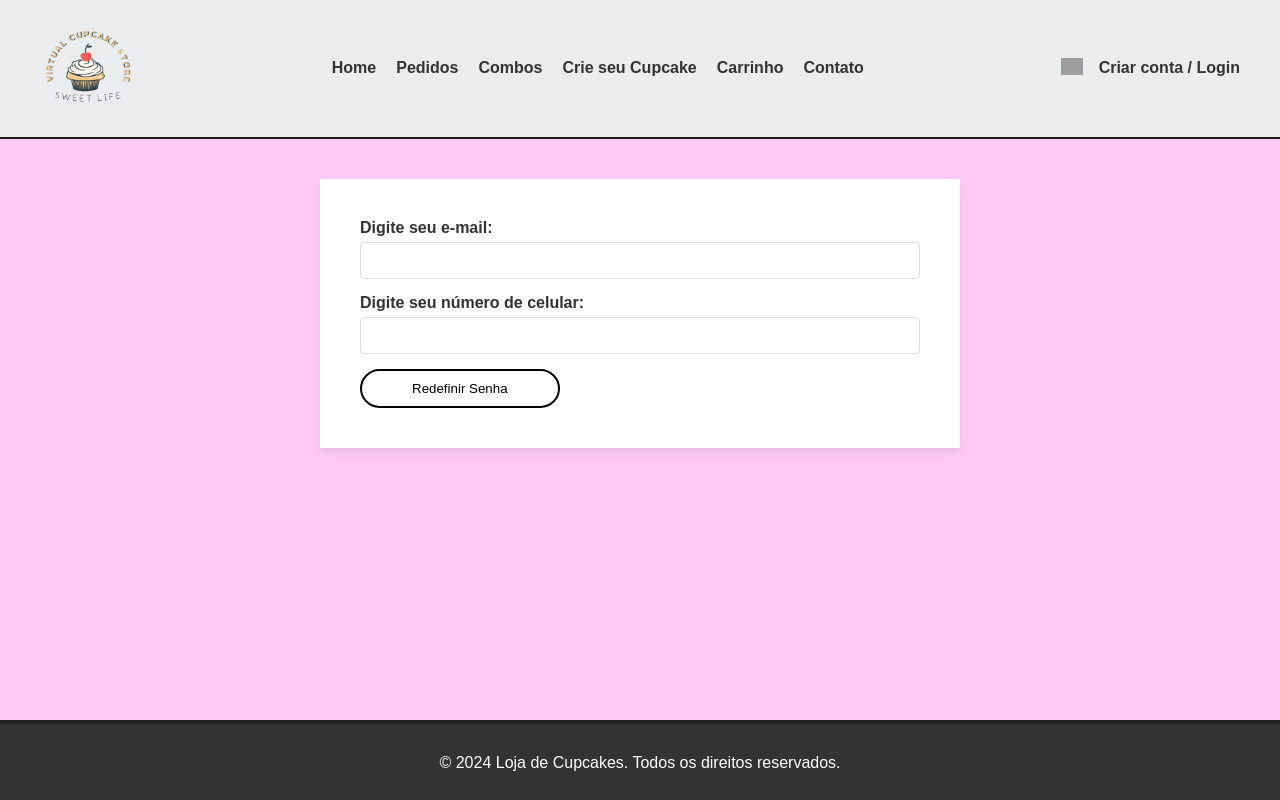
After one commit to Miguel-Aguiar/virtual-cupcake-store, a PHP site: page /redefinirSenha.html in a window 1280 px wide. The commit adds this page. Run offline with PHP 8.4, Linux system fonts and the light colour scheme; grey boxes are pictures that could not be loaded.

Commit message:
Melhorias e Correções finalizadas

```diff
--- a/Controller/PedidoController.php
+++ b/Controller/PedidoController.php
@@ -21,5 +21,9 @@
             return $this->pedido->pedidoEntregue($usuario);
         }
 
+        public function adicionarNota($idPedido, $nota){
+            return $this->pedido->adicionarNota($idPedido, $nota);
+        }
+
     }
 ?>
--- a/Controller/pedido_entregue.php
+++ b/Controller/pedido_entregue.php
@@ -6,9 +6,6 @@
     $usuario = $_SESSION['usuario_id'];
 
     try {
-
-        $db = new Database();
-        $conn = $db->connect();
 
         $pedidoController = new PedidoController();
         $pedidoController->pedidoEntregue($usuario);
--- a/View/carrinho.php
+++ b/View/carrinho.php
@@ -161,8 +161,8 @@
 
                         echo "<div class='carrinho-itens'>";
 
-                        $primeiroItem = reset($carrinho);
-                        $ultimoItem = end($carrinho);
+                        // $primeiroItem = reset($carrinho);
+                        // $ultimoItem = end($carrinho);
 
                         foreach ($carrinho as $item) {
 
--- /dev/null
+++ b/View/redefinirSenha.html
@@ -0,0 +1,53 @@
+<!DOCTYPE html>
+<html lang="pt-br">
+<head>
+    <meta charset="UTF-8">
+    <meta name="viewport" content="width=device-width, initial-scale=1.0">
+    <title>Loja de Cupcakes</title>
+    <link rel="stylesheet" href="style.css">
+    <link rel="shortcut icon" href="./assets/favicon.png" type="image/x-icon">
+</head>
+<body id="RedefinirSenha">
+
+    <header>
+        <nav class="navbar">
+            <div class="logo">
+                <a href="home.php"><img src="./assets/logo.png" alt="Logo" width="96px" /></a>
+            </div>
+            <ul class="menu">
+                <li><a href="home.php">Home</a></li>
+                <li><a href="pedidos.php">Pedidos</a></li>
+                <li><a href="combos.php">Combos</a></li>
+                <li><a href="criarCupcake.php">Crie seu Cupcake</a></li>
+                <li><a href="carrinho.php">Carrinho</a></li>
+                <li><a href="contato.php">Contato</a></li>
+            </ul>
+            <button class="menu-toggle" onclick="toggleMenu()">☰</button>
+            <div class="account-area">
+                <div class="cart-icon">
+                    <img src="cart-icon.png" alt="" />
+                </div>
+                <a href="login.html" class="login-link">Criar conta / Login</a>
+            </div>
+        </nav>
+    </header>
+
+    <div class="auth-container">
+        <div class="login-block">
+            <form action="../Controller/verificar_usuario.php" method="POST" class="register-form">
+                <label for="email">Digite seu e-mail:</label>
+                <input type="email" id="email" name="email" required>
+
+                <label for="telefone">Digite seu número de celular:</label>
+                <input type="text" id="telefone" name="telefone" required>
+
+                <button type="submit">Redefinir Senha</button>
+            </form>
+        </div>
+    </div>
+    <footer class="footer">
+        <span>&copy; 2024 Loja de Cupcakes. Todos os direitos reservados.</span>
+    </footer>
+    <script src="script.js"></script>
+</body>
+</html>
--- a/View/script.js
+++ b/View/script.js
@@ -9,6 +9,20 @@ function validarSenhas(event) {
     }
 
     return true;
+}
+
+function verificarSenha(){
+    const senha = document.getElementById('password');
+    const submitButton = document.getElementById('submitBtn');
+    const regex = /^(?=.*[a-z])(?=.*[A-Z])(?=.*\d).+$/;
+
+    if (!regex.test(senha.value)) {
+        senha.style.borderColor = 'red';
+        submitButton.disabled = true;
+    } else {
+        senha.style.borderColor = 'lightgreen';
+        submitButton.disabled = false;
+    }
 }
 
 function adicionarAoCarrinho(tipo, id, operacao) {
@@ -41,7 +55,6 @@ function adicionarAoCarrinho(tipo, id, operacao) {
     })
     .catch(error => {
         console.error('Erro: ', error);
-        // exibirNotificacao('aviso');
     });
 }
 
@@ -246,7 +259,7 @@ function adicionarPersonalizado(){
             if(data.message = "Cupcake já existe no banco de dados."){
                 adicionarAoCarrinho('cupcake', data.idCupcake);
             }else {
-                // alert(data.message);
+                console.error("Erro ao adicionar cupcake personalizado: " + data.message);
             }
         }
     })
@@ -396,14 +409,15 @@ if (acao === 'novo_pedido') {
 
     setTimeout(() => {
         document.querySelector('.barra-progresso-center').classList.add('fill-from-left');
-    }, 2000);
+    }, 5000);
 
     setTimeout(() => {
         toggleMapa();
-    }, 4000);
+    }, 10000);
 
     pedidoEntregue();
 }
+
 
 switch (acao) {
     case 'registro_feito':
@@ -430,11 +444,16 @@ switch (acao) {
         exibirNotificacao('avaliacao');
         limparUrl();
         break;
-
+    case 'redefinir_erro':
+        alert('E-mail ou número de celular inválidos.');
+        limparUrl();
+        break;
+    case 'senha_alterada':
+        alert('Senha alterada com sucesso.');
+        limparUrl();
     default:
         break;
 }
-
 
 function toggleMapa(){
     document.querySelector('.barra-progresso-right').classList.add('fill-from-left');
@@ -447,7 +466,34 @@ function toggleMapa(){
 }
 
 function enviarAvaliacao(){
-    location.href = "pedidos.php?acao=pedido_avaliado";
+    const stars = document.querySelectorAll('.star');
+    let nota = 0;
+    stars.forEach(star => {
+        if(star.classList.contains('filled')){
+            nota++;
+        }
+    });
+
+    const idPedido = document.querySelector('div.idPedido').dataset.id;
+
+    fetch('../Controller/add_nota.php', {
+        method: 'POST',
+        headers: {
+            'Content-Type': 'application/json',
+        },
+        body: JSON.stringify({ idPedido, nota })
+    })
+    .then(response => response.json())
+    .then(data => {
+        if(data.success) {
+            location.href = "pedidos.php?acao=pedido_avaliado";
+        }else {
+            alert('Erro');
+        }
+    })
+    .catch(error => {
+        console.error('Erro: ', error);
+    })
 }
 
 function limparUrl() {
@@ -479,6 +525,7 @@ function pedidoEntregue(){
     .then(response => response.json())
     .then(data => {
         if (data.success) {
+
             document.querySelector('.highlight-item h2').innerHTML = 'Pedido chegou';
 
             const pedidoFooter = document.querySelector('.acompanhar-pedido-footer');
@@ -563,7 +610,7 @@ function enderecoPrincipal(){
         if (data.success) {
             endereco.value = data.endereco;
         } else {
-            // alert('Erro ao recuperar o endereço. ' + data.message);
+            endereco.value = '';
         }
     })
     .catch(error => {
--- a/View/style.css
+++ b/View/style.css
@@ -207,6 +207,124 @@ span[data-fulltext]:hover::after{
     left: 0;
     right: 0;
     background-color: #f4f4f4;
+}
+
+/* Login ----------------------------------------------------------------------------------------*/
+
+.auth-container {
+    display: flex;
+    max-width: 80%;
+    border-radius: 8px;
+    box-shadow: 0 4px 10px rgba(0, 0, 0, 0.1);
+    margin: 40px auto;
+}
+
+.register-block, .login-block {
+    background-color: #fff;
+    width: 50%;
+    padding: 40px;
+}
+
+.register-block {
+    border-right: 2px solid #e0e0e0;
+}
+
+#Login h2 {
+    margin-bottom: 20px;
+    color: #333;
+}
+
+.google-register {
+    width: 100%;
+    padding: 10px;
+    background-color: #4285f4;
+    color: #fff;
+    font-weight: bold;
+    border: none;
+    border-radius: 4px;
+    cursor: pointer;
+    margin-bottom: 10px;
+}
+
+.google-register:hover {
+    background-color: #357ae8;
+}
+
+#Login p {
+    text-align: center;
+    margin: 20px 0;
+}
+
+.register-form label {
+    font-weight: bold;
+    color: #333;
+    margin-top: 15px;
+}
+
+.register-form input[type="email"],
+.register-form input[type="password"],
+.register-form input[type="text"],
+.register-form input[type="number"],
+.register-form select {
+    width: 100%;
+    padding: 10px;
+    margin-top: 5px;
+    border: 1px solid #ddd;
+    border-radius: 4px;
+    margin-bottom: 15px;
+}
+
+input[type="checkbox"]{
+    margin-top: 5px;
+}
+
+.password-note {
+    font-size: 0.8em;
+    color: #666;
+}
+
+.name-group, .diet-group {
+    display: flex;
+    gap: 15px;
+}
+
+.diet-group {
+    margin-bottom: 20px;
+}
+
+.name-group div, .phone-input {
+    flex: 1;
+}
+
+.radio-group {
+    display: flex;
+    gap: 10px;
+    align-items: baseline;
+    float: right;
+}
+
+.register-btn {
+    width: 100%;
+    padding: 12px;
+    background-color: #007bff;
+    color: #fff;
+    font-weight: bold;
+    border: none;
+    border-radius: 4px;
+    cursor: pointer;
+    margin-top: 15px;
+}
+
+.register-btn:hover {
+    background-color: #0056b3;
+}
+
+#RedefinirSenha .auth-container {
+    max-width: 50%;
+}
+
+#RedefinirSenha .login-block {
+    width: 100%;
 }
 
 /* Vitrine --------------------------------------------------------------------------------------*/
@@ -307,116 +425,6 @@ footer {
     font-size: 1em;
 }
 
-/* Login ----------------------------------------------------------------------------------------*/
-
-.auth-container {
-    display: flex;
-    max-width: 80%;
-    border-radius: 8px;
-    box-shadow: 0 4px 10px rgba(0, 0, 0, 0.1);
-    margin: 40px auto;
-}
-
-.register-block, .login-block {
-    background-color: #fff;
-    width: 50%;
-    padding: 40px;
-}
-
-.register-block {
-    border-right: 2px solid #e0e0e0;
-}
-
-#Login h2 {
-    margin-bottom: 20px;
-    color: #333;
-}
-
-.google-register {
-    width: 100%;
-    padding: 10px;
-    background-color: #4285f4;
-    color: #fff;
-    font-weight: bold;
-    border: none;
-    border-radius: 4px;
-    cursor: pointer;
-    margin-bottom: 10px;
-}
-
-.google-register:hover {
-    background-color: #357ae8;
-}
-
-#Login p {
-    text-align: center;
-    margin: 20px 0;
-}
-
-.register-form label {
-    font-weight: bold;
-    color: #333;
-    margin-top: 15px;
-}
-
-.register-form input[type="email"],
-.register-form input[type="password"],
-.register-form input[type="text"],
-.register-form input[type="number"],
-.register-form select {
-    width: 100%;
-    padding: 10px;
-    margin-top: 5px;
-    border: 1px solid #ddd;
-    border-radius: 4px;
-    margin-bottom: 15px;
-}
-
-input[type="checkbox"]{
-    margin-top: 5px;
-}
-
-.password-note {
-    font-size: 0.8em;
-    color: #666;
-}
-
-.name-group, .diet-group {
-    display: flex;
-    gap: 15px;
-}
-
-.diet-group {
-    margin-bottom: 20px;
-}
-
-.name-group div, .phone-input {
-    flex: 1;
-}
-
-.radio-group {
-    display: flex;
-    gap: 10px;
-    align-items: baseline;
-    float: right;
-}
-
-.register-btn {
-    width: 100%;
-    padding: 12px;
-    background-color: #007bff;
-    color: #fff;
-    font-weight: bold;
-    border: none;
-    border-radius: 4px;
-    cursor: pointer;
-    margin-top: 15px;
-}
-
-.register-btn:hover {
-    background-color: #0056b3;
-}
-
 /* Pedidos ------------------------------------------------------------------------------------- */
 
 #Pedidos .highlight-container,
```
Also changed, not shown: Controller/ClienteController.php (+8 -0 lines), Controller/add_nota.php (added, +10 -0 lines), Controller/atualizar_senha.php (added, +12 -0 lines), Controller/verificar_usuario.php (added, +42 -0 lines), Model/ClienteModel.php (+22 -0 lines), Model/PedidoModel.php (+27 -1 lines), View/login.html (+5 -5 lines), View/pedidos.php (+17 -0 lines), Model/Database.php (line endings or trailing spaces).
